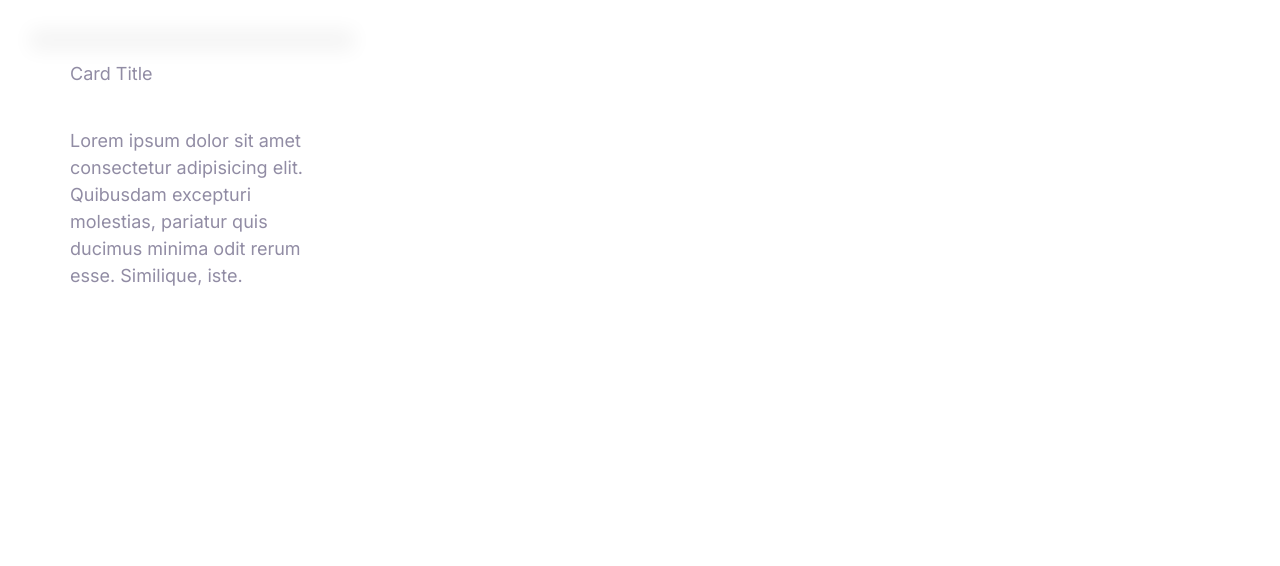
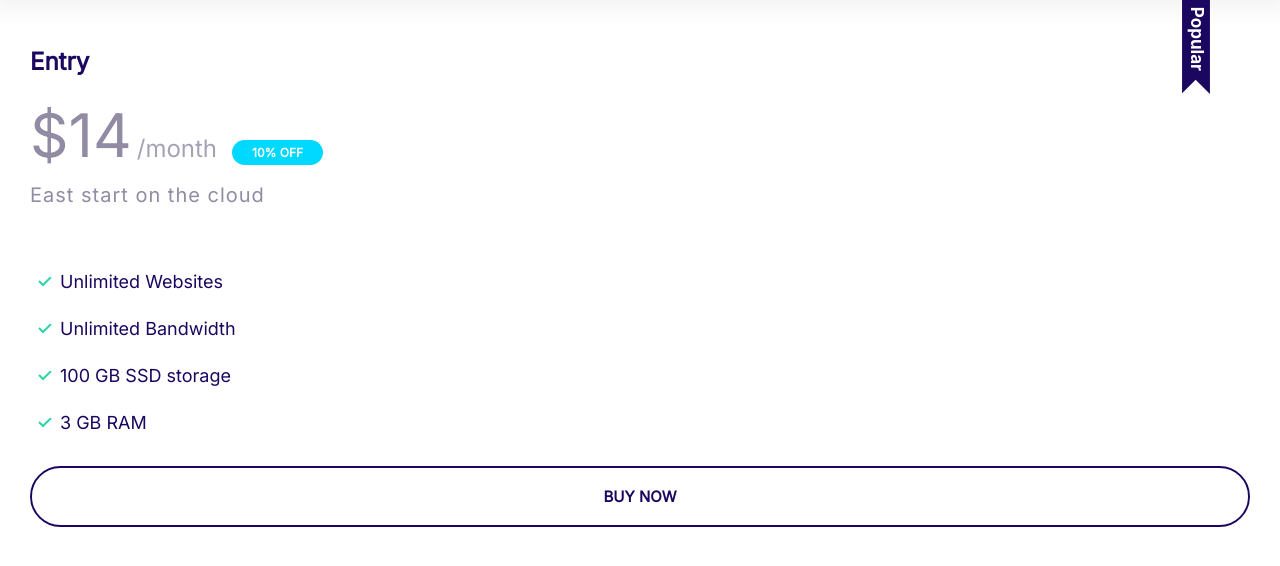
Before and after one commit to Thebeardedambivert/cloud-moshify, a plain HTML site: page index.html in a window 1280 px wide. Drawn offline with Linux system fonts and the light colour scheme.

Commit message:
Implemented the plans.

```diff
--- a/css/styles.css
+++ b/css/styles.css
@@ -302,3 +302,46 @@ a {
   background: var(--color-secondary);
   color: #fff;
 }
+
+/* Plans */
+.plan_name {
+  color: #fff;
+  margin: 0;
+  font-weight: 500;
+  font-size: 2.4rem;
+}
+
+.plan__price {
+  font-size: 6rem;
+}
+
+.plan__billing-cycle {
+  font-size: 2.4rem;
+  font-weight: 300;
+  opacity: 0.8;
+  margin-right: 1rem;
+}
+
+.plan__description {
+  font-size: 2rem;
+  font-weight: 300;
+  letter-spacing: 1px;
+  display: block;
+}
+
+.plan .list__item {
+  margin-bottom: 2rem;
+}
+
+.plan--popular .card__header {
+  position: relative;
+}
+
+.plan--popular .card__header::before {
+  content: url(../images/icons/popular.svg);
+  width: 40px;
+  display: inline-block;
+  position: absolute;
+  top: -6px;
+  right: 5%;
+}
--- a/index.html
+++ b/index.html
@@ -15,13 +15,23 @@
     <title>Document</title>
   </head>
   <body>
-    <div style="width: 30%; padding: 4rem">
+    <div class="plan plan--popular">
       <div class="card card--secondary"></div>
-      <header class="card__header">Card Title</header>
+      <header class="card__header">
+        <h3 class="plan__name">Entry</h3>
+        <span class="plan__price">$14</span>
+        <span class="plan__billing-cycle">/month</span>
+        <span class="badge badge--secondary badge--small">10% OFF</span>
+        <span class="plan__description">East start on the cloud</span>
+      </header>
       <div class="card__body">
-        Lorem ipsum dolor sit amet consectetur adipisicing elit. Quibusdam
-        excepturi molestias, pariatur quis ducimus minima odit rerum esse.
-        Similique, iste.
+        <ul class="list list--tick">
+          <li class="list__item">Unlimited Websites</li>
+          <li class="list__item">Unlimited Bandwidth</li>
+          <li class="list__item">100 GB SSD storage</li>
+          <li class="list__item">3 GB RAM</li>
+        </ul>
+        <button class="btn btn--outline btn--block">Buy Now</button>
       </div>
     </div>
   </body>
```
Also changed, not shown: components/plans.html (added, +19 -0 lines), images/icons/popular.svg (added), images/icons/tick.svg (added).
